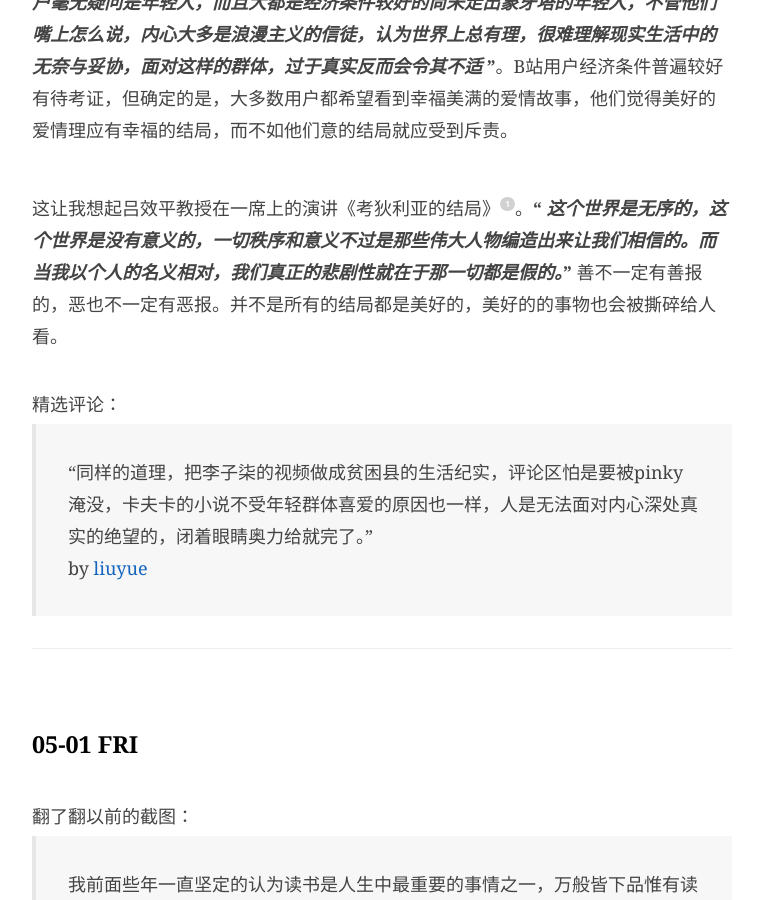
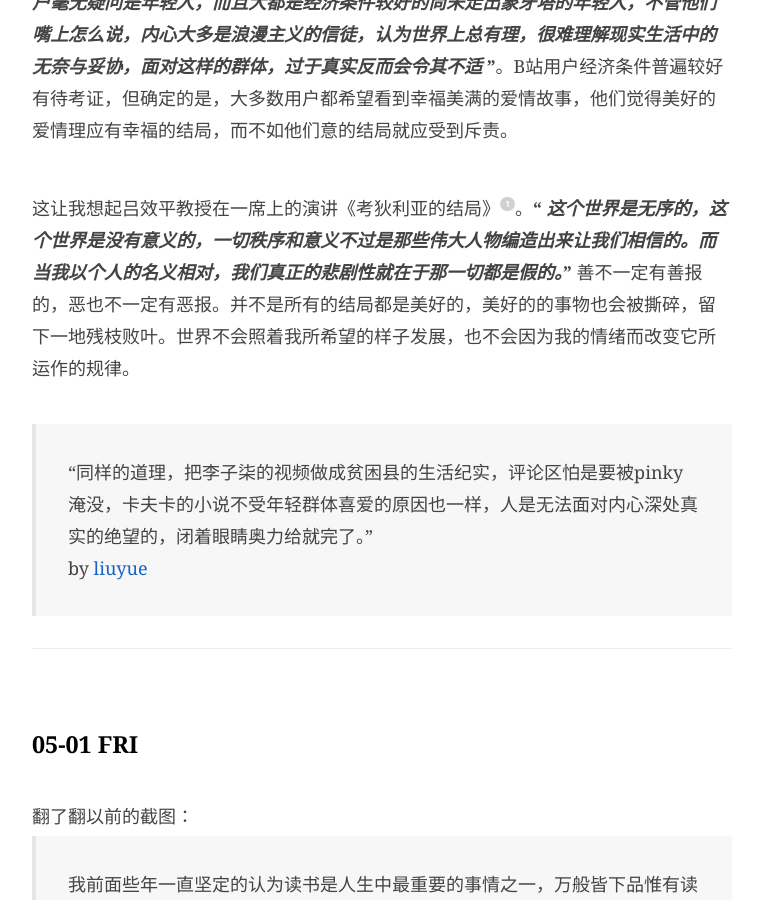
Before and after one commit to JaydenYL/JaydenYL.github.io, a Jekyll site: the page built from _posts/2020-04-26-日记.md, in a window 1280 px wide and 900 px high, scrolled down 7399 px. Shown: the whole window, without its empty margins (258-1021 px from the left). Built offline with Jekyll 4.4.1, drawn with Linux system fonts in a browser that asks for light colours; comment, search, counter and statistics services are not loaded.

Commit message:
Update 2020-04-26-日记.md

```diff
--- a/_posts/2020-04-26-日记.md
+++ b/_posts/2020-04-26-日记.md
@@ -241,9 +241,9 @@ catalog: true
 
 <br>
 
-这让我想起吕效平教授在一席上的演讲《考狄利亚的结局》[^1]。**“ *这个世界是无序的，这个世界是没有意义的，一切秩序和意义不过是那些伟大人物编造出来让我们相信的。而当我以个人的名义相对，我们真正的悲剧性就在于那一切都是假的。*”**  善不一定有善报的，恶也不一定有恶报。并不是所有的结局都是美好的，美好的的事物也会被撕碎给人看。
+这让我想起吕效平教授在一席上的演讲《考狄利亚的结局》[^1]。**“ *这个世界是无序的，这个世界是没有意义的，一切秩序和意义不过是那些伟大人物编造出来让我们相信的。而当我以个人的名义相对，我们真正的悲剧性就在于那一切都是假的。*”**  善不一定有善报的，恶也不一定有恶报。并不是所有的结局都是美好的，美好的的事物也会被撕碎，留下一地残枝败叶。世界不会照着我所希望的样子发展，也不会因为我的情绪而改变它所运作的规律。
 
-<br>精选评论：
+<br>
 
 >  “同样的道理，把李子柒的视频做成贫困县的生活纪实，评论区怕是要被pinky淹没，卡夫卡的小说不受年轻群体喜爱的原因也一样，人是无法面对内心深处真实的绝望的，闭着眼睛奥力给就完了。”
 >
```
